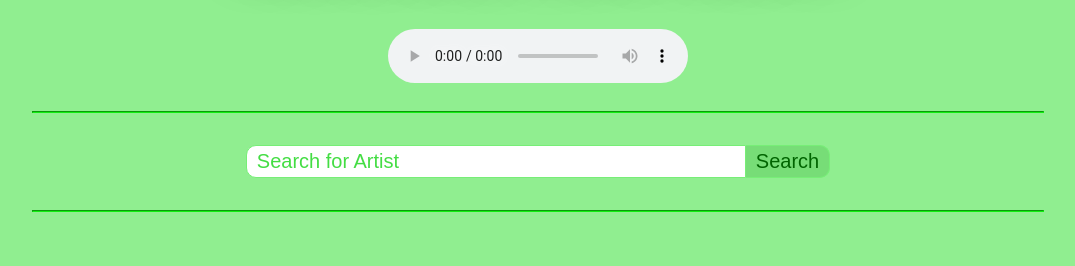
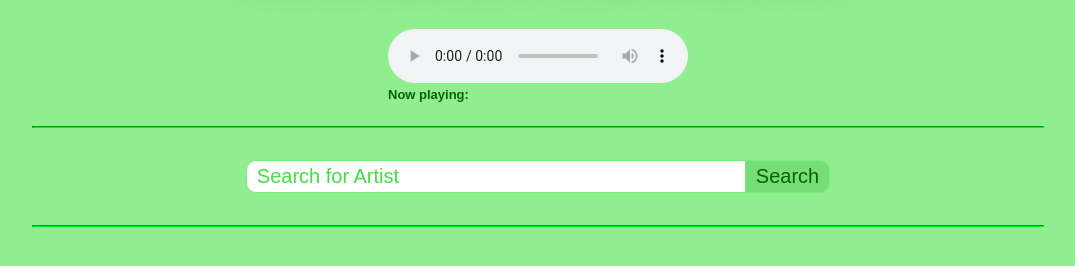
Before and after one commit to giriamit44/soundcloud, a plain HTML site: page index.html in a window 1280 px wide. Shown: the part 122-388 px from the top of the page, without its empty margins (102-1177 px from the left). Drawn offline with Linux system fonts and the light colour scheme.

Commit message:
add Now playing section

```diff
--- a/index.html
+++ b/index.html
@@ -19,6 +19,7 @@
     </header>
     <section class="player">
       <audio id="music-player" controls="controls" src=""></audio>
+      <div id="playing">Now playing: </div>
     </section>
     <hr>
     <section class="search">
```
